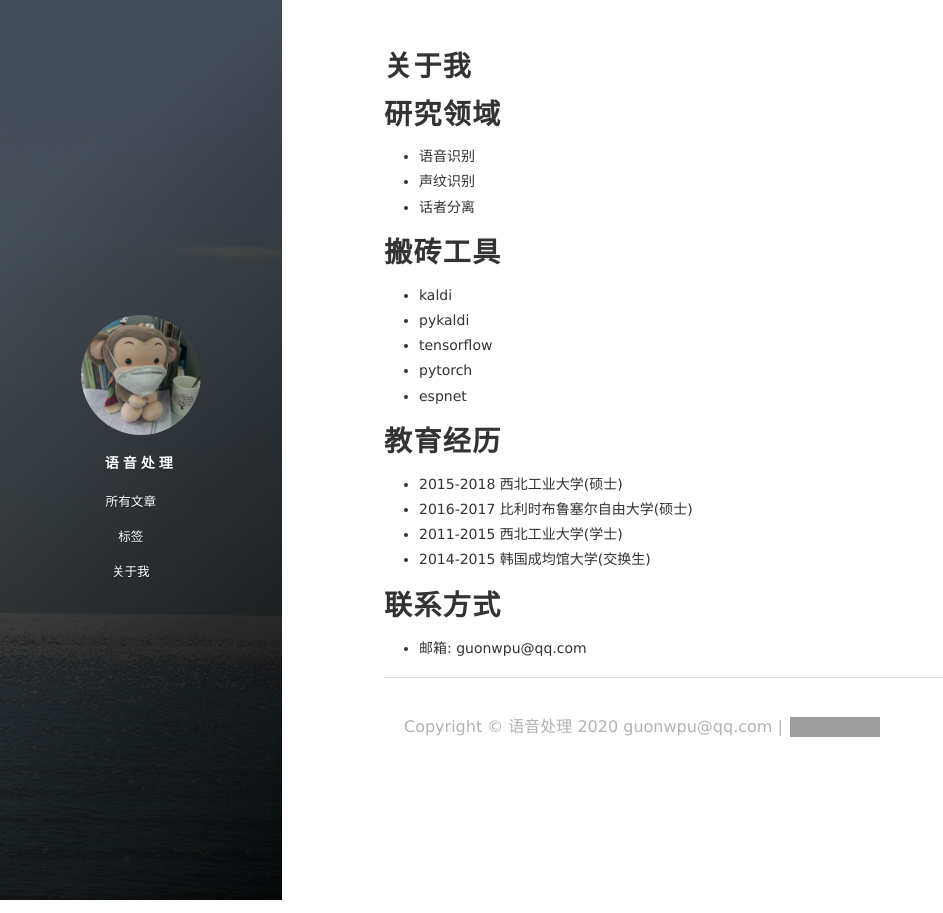
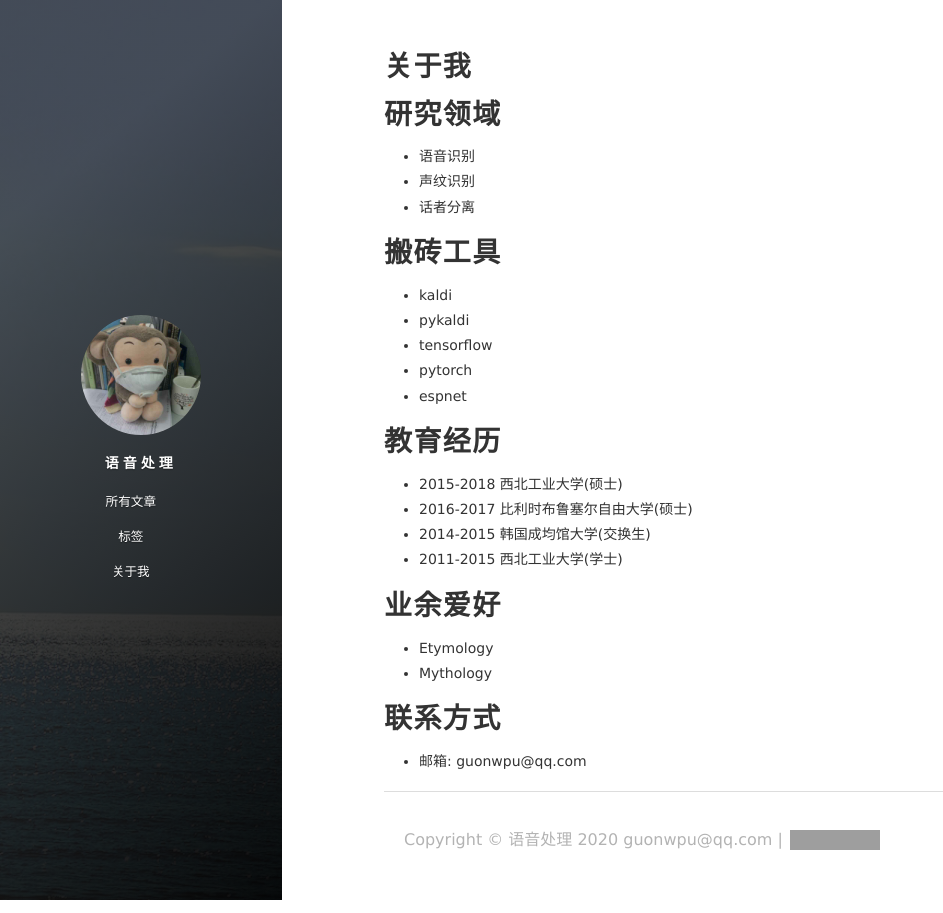
Before and after one commit to glynpu/glynpu.github.io, a Jekyll site: the page built from about.md, in a window 1280 px wide. Shown: the whole page, without its empty margins (0-943 px from the left). Built offline with Jekyll 4.4.1, drawn with Linux system fonts in a browser that asks for light colours; nearby versions of some CDN libraries; comment, search, counter and statistics services are not loaded; grey boxes are pictures that could not be loaded.

Commit message:
update about

```diff
--- a/about.md
+++ b/about.md
@@ -25,8 +25,14 @@ title: 关于我
 <ul>
 <li>2015-2018 西北工业大学(硕士)</li>
 <li>2016-2017 比利时布鲁塞尔自由大学(硕士)</li>
+<li>2014-2015 韩国成均馆大学(交换生)</li>
 <li>2011-2015 西北工业大学(学士)</li>
-<li>2014-2015 韩国成均馆大学(交换生)</li>
+</ul>
+
+<h1> 业余爱好 </h1>
+<ul>
+<li>Etymology</li>
+<li>Mythology</li>
 </ul>
 
 
```
